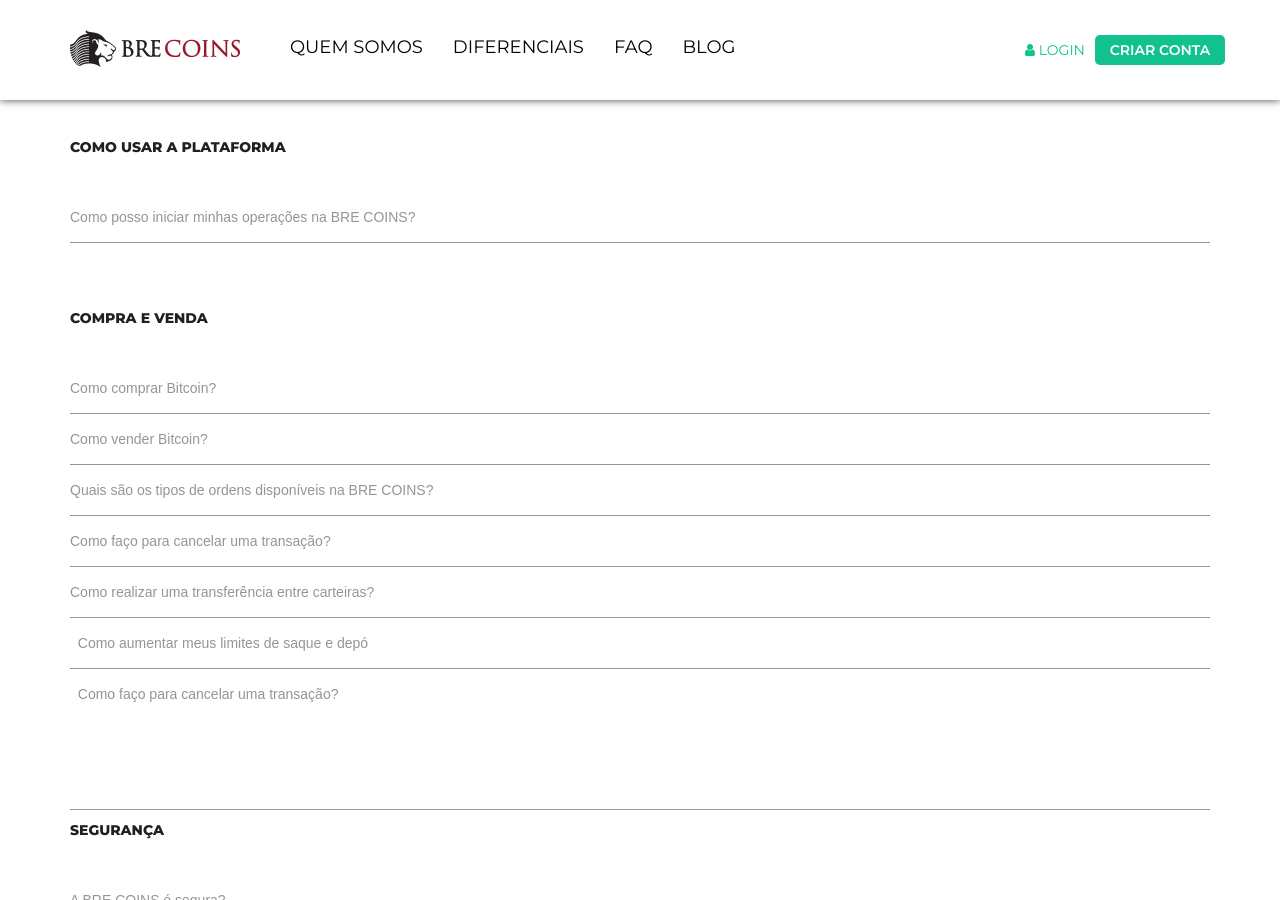
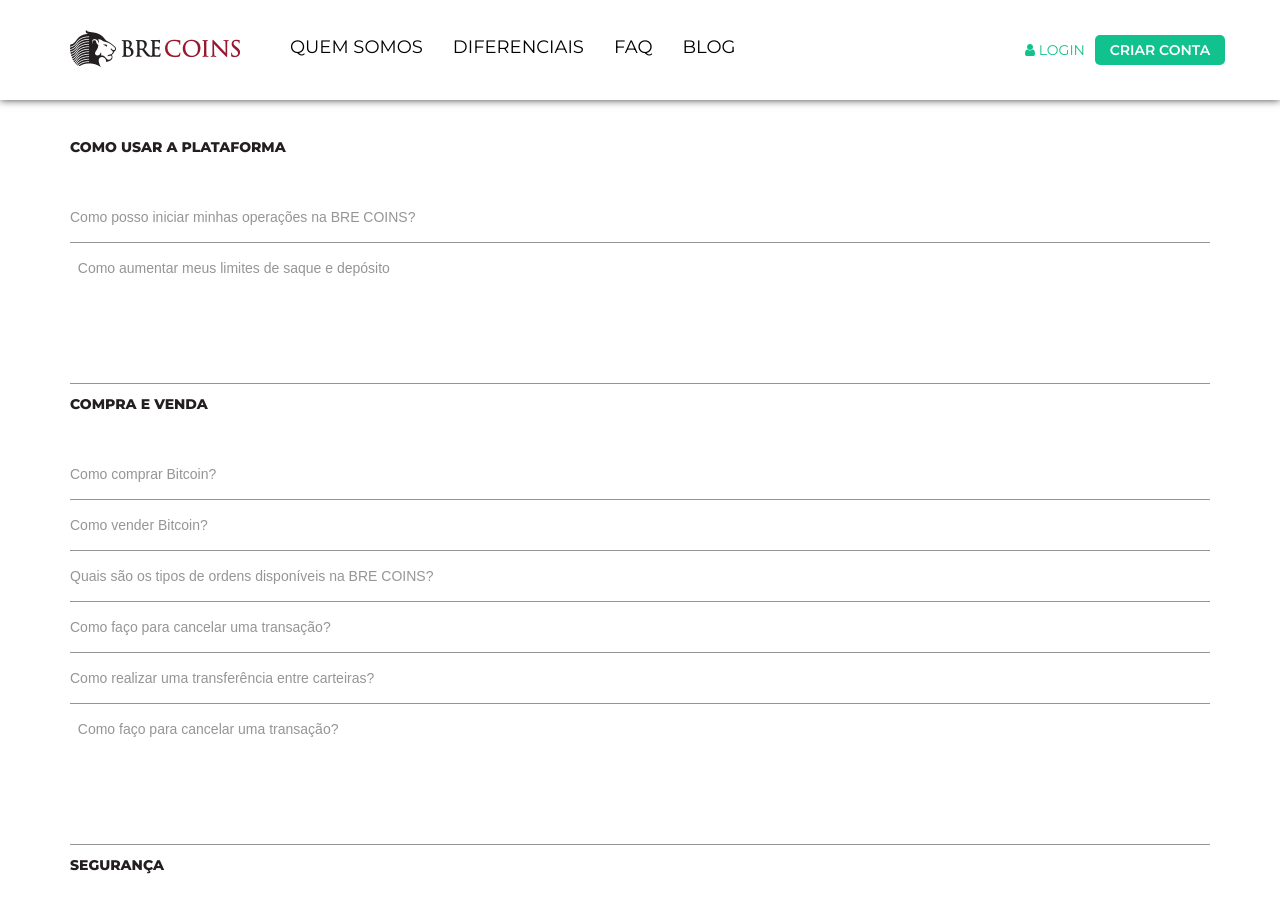
Before and after one commit to digitalbre/brecoins.github.io, a Jekyll site: the page built from faq.md, in a window 1280 px wide and 900 px high, scrolled down 925 px. Built offline with Jekyll 4.4.1, drawn with Linux system fonts in a browser that asks for light colours; nearby versions of some CDN libraries; some web fonts are replaced; a script that is not in the unit is left out; part of the change alters nothing that is shown.

Commit message:
Update faq.md

```diff
--- a/faq.md
+++ b/faq.md
@@ -27,6 +27,7 @@ COMO USAR A PLATAFORMA
 
 {:.muli}
 *   [Como posso iniciar minhas operações na BRE COINS?](/faq/como-posso-iniciair-minhas-operacoes-na-bre-coins.html "Como posso iniciar minhas operações na BRE COINS?"){:.cinza}
+*   [Como aumentar meus limites de saque e depósito](/faq/como-realizar-uma-transferencia-entre-carteiras.html "Como realizar uma transferência entre carteiras?"){:.cinza}
 
 
    &nbsp;
@@ -40,7 +41,6 @@ COMPRA E VENDA
 *   [Quais são os tipos de ordens disponíveis na BRE COINS?](/faq/tipos-de-ordens-disponiveis-na-bre-coins.html "Quais são os tipos de ordens disponíveis na BRE COINS?"){:.cinza}
 *   [Como faço para cancelar uma transação?](/faq/como-faco-para-cancelar-uma-transacao.html "Como faço para cancelar uma transação?"){:.cinza}
 *   [Como realizar uma transferência entre carteiras?](/faq/como-realizar-uma-transferencia-entre-carteiras.html "Como realizar uma transferência entre carteiras?"){:.cinza}
-*   [Como aumentar meus limites de saque e depó](/faq/como-realizar-uma-transferencia-entre-carteiras.html "Como realizar uma transferência entre carteiras?"){:.cinza}
 *   [Como faço para cancelar uma transação?](/faq/como-aumentar-meus-limites-de-saque-e-deposito.html "Como faço para cancelar uma transaçãosito?"){:.cinza}
 
 
```
